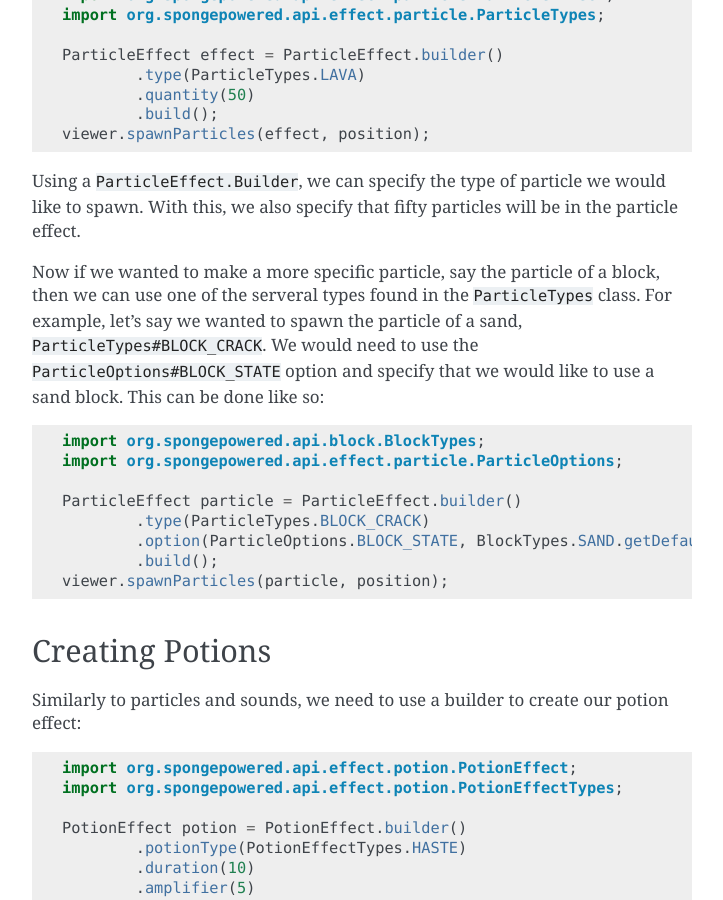
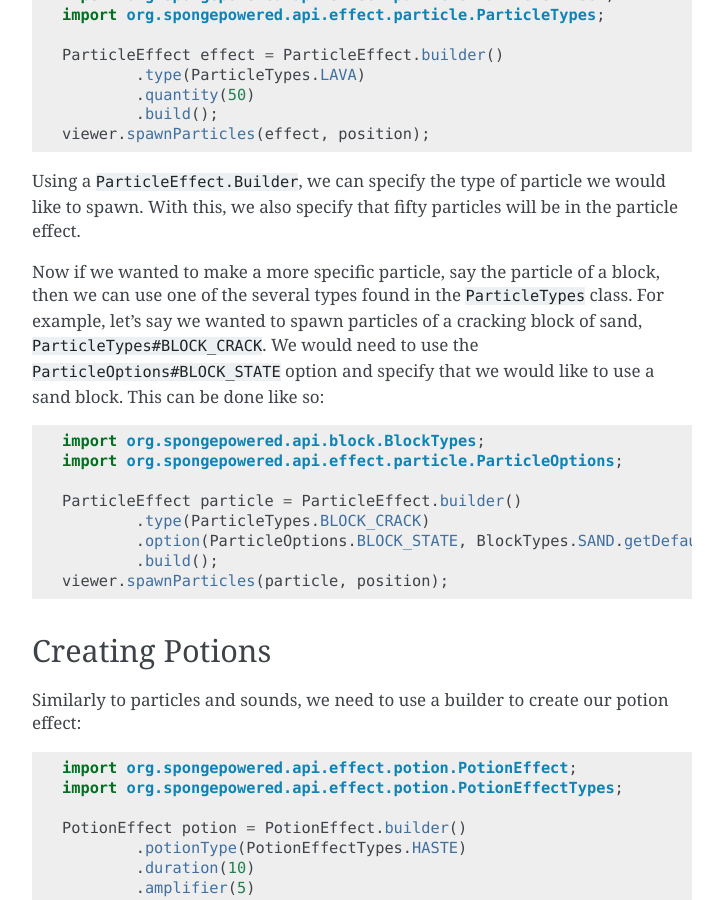
Before and after one commit to SpongePowered/SpongeDocs, a Sphinx documentation site: the page built from source/plugin/effects.rst, in a window 1280 px wide and 900 px high, scrolled down 1211 px. Shown: the whole window, without its empty margins (388-1111 px from the left). Built offline with Sphinx 7.4.7, drawn with Linux system fonts in a browser that asks for light colours; pages that are not in the unit, such as notebooks, are missing from menus; cross-references to code outside the pages are shown as plain code.

Commit message:
Fix typos and wording

```diff
--- a/source/plugin/effects.rst
+++ b/source/plugin/effects.rst
@@ -71,9 +71,9 @@
 Using a :javadoc:`ParticleEffect.Builder`, we can specify the type of particle we
 would like to spawn. With this, we also specify that fifty particles will be in the particle effect.
 
-Now if we wanted to make a more specific particle, say the particle of a block, then we can use one of the serveral
-types found in the :javadoc:`ParticleTypes` class. For example, let's say we wanted to spawn the particle of a sand,
-:javadoc:`ParticleTypes#BLOCK_CRACK`. We would need to use the :javadoc:`ParticleOptions#BLOCK_STATE`
+Now if we wanted to make a more specific particle, say the particle of a block, then we can use one of the several
+types found in the :javadoc:`ParticleTypes` class. For example, let's say we wanted to spawn particles of a cracking
+block of sand, :javadoc:`ParticleTypes#BLOCK_CRACK`. We would need to use the :javadoc:`ParticleOptions#BLOCK_STATE`
 option and specify that we would like to use a sand block. This can be done like so:
 
 .. code-block:: java
```
